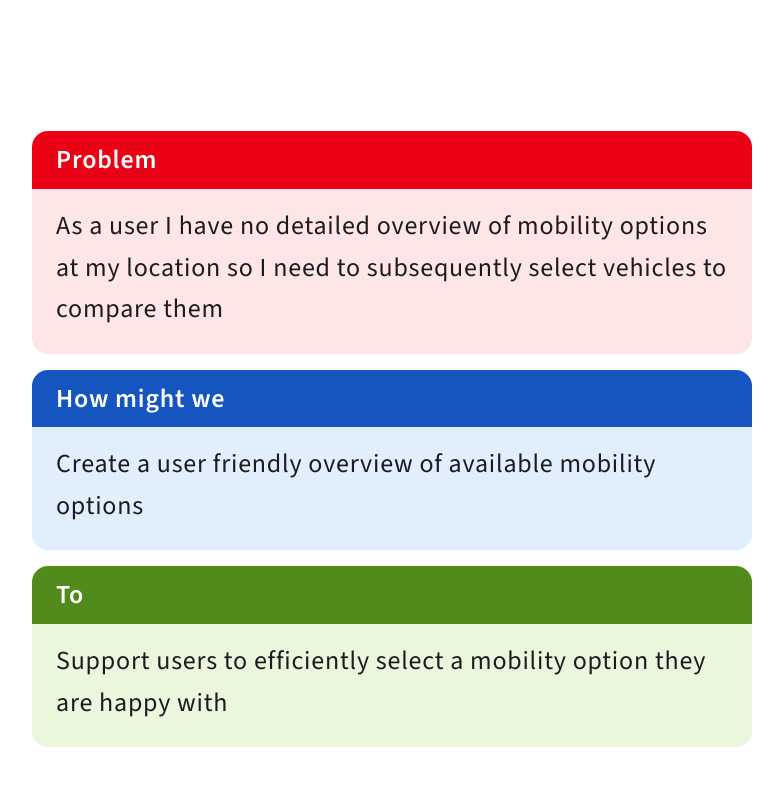
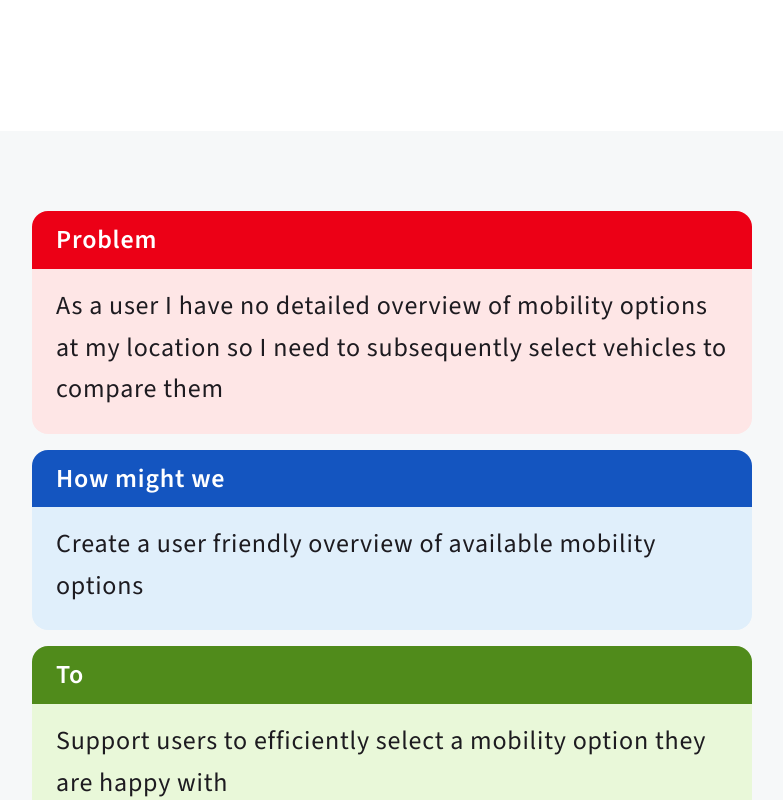
Before and after one commit to dbueker/portfolio-danielbueker, a Nuxt app: page /db-streckenagent in a window 1280 px wide. Shown: the part 2260-3060 px from the top of the page, without its empty margins (248-1031 px from the left). Built offline with nearby package versions, Linux system fonts and the light colour scheme.

Commit message:
How might we colors

```diff
--- a/components/HowMightWe.vue
+++ b/components/HowMightWe.vue
@@ -24,6 +24,7 @@ const colorVariantsBottom = {
 </script>
 
 <template>
+  <div class="bg-lightmode-surface dark:bg-darkmode-surface px-6 py-20">
     <div class="px-6 grid grid-rows-auto gap-4 md:max-w-screen-md md:mx-auto">
       <div v-for="modal in modals">
         <div class="text-on-utility-dark py-2 px-6 rounded-t-[16px]" :class="colorVariantsTop[modal.color]">
@@ -34,4 +35,5 @@ const colorVariantsBottom = {
         </div>
       </div>
     </div>
+  </div>
 </template>
--- a/tailwind.config.js
+++ b/tailwind.config.js
@@ -116,7 +116,7 @@ module.exports = {
       'utility-blue': '#1455C0',
       'utility-lightblue': '#E0EFFB',
       'utility-green': '#508B1B',
-      'utility-lightgreen': '#EBF7DD',
+      'utility-lightgreen': '#E9F8D9',
       'on-utility-light': '#1D1B20',
       'on-utility-dark': '#FFFFFF'
     },
```
Lines whose indentation alone changed are shown as unchanged.
